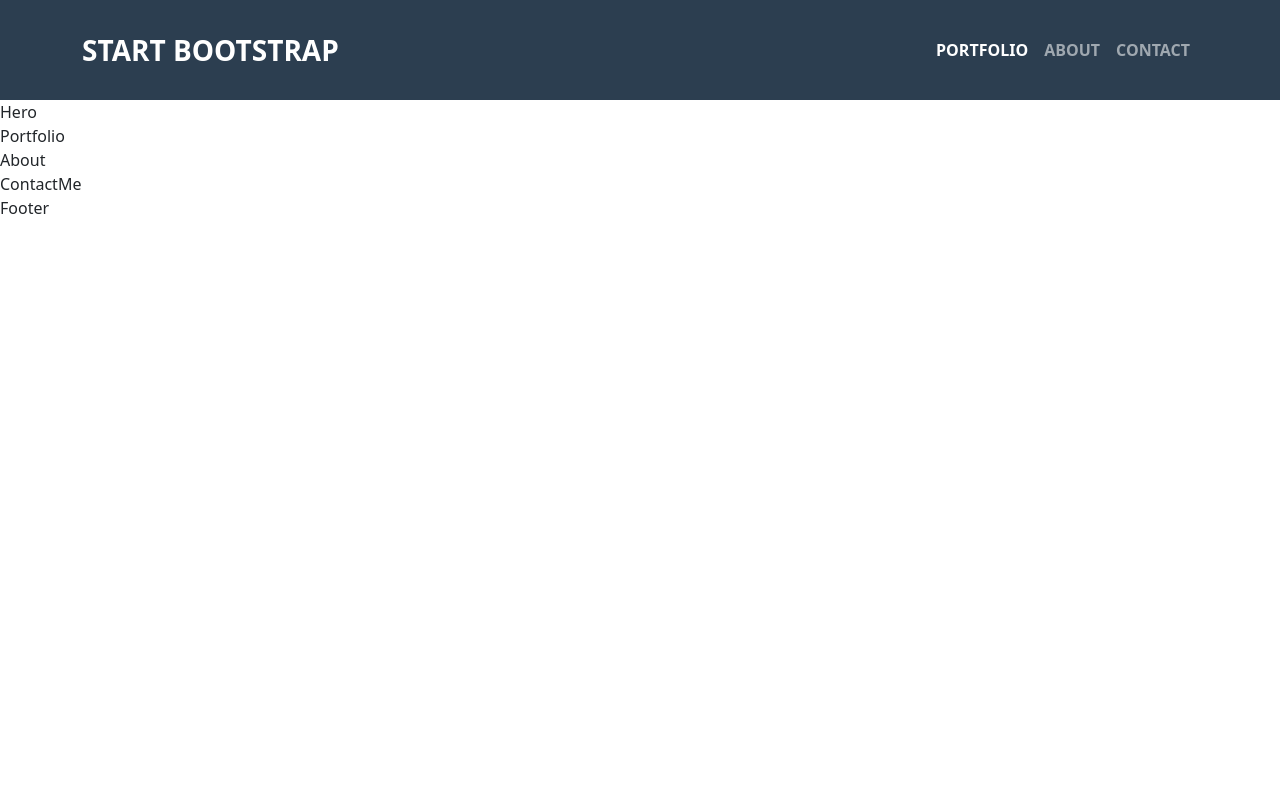
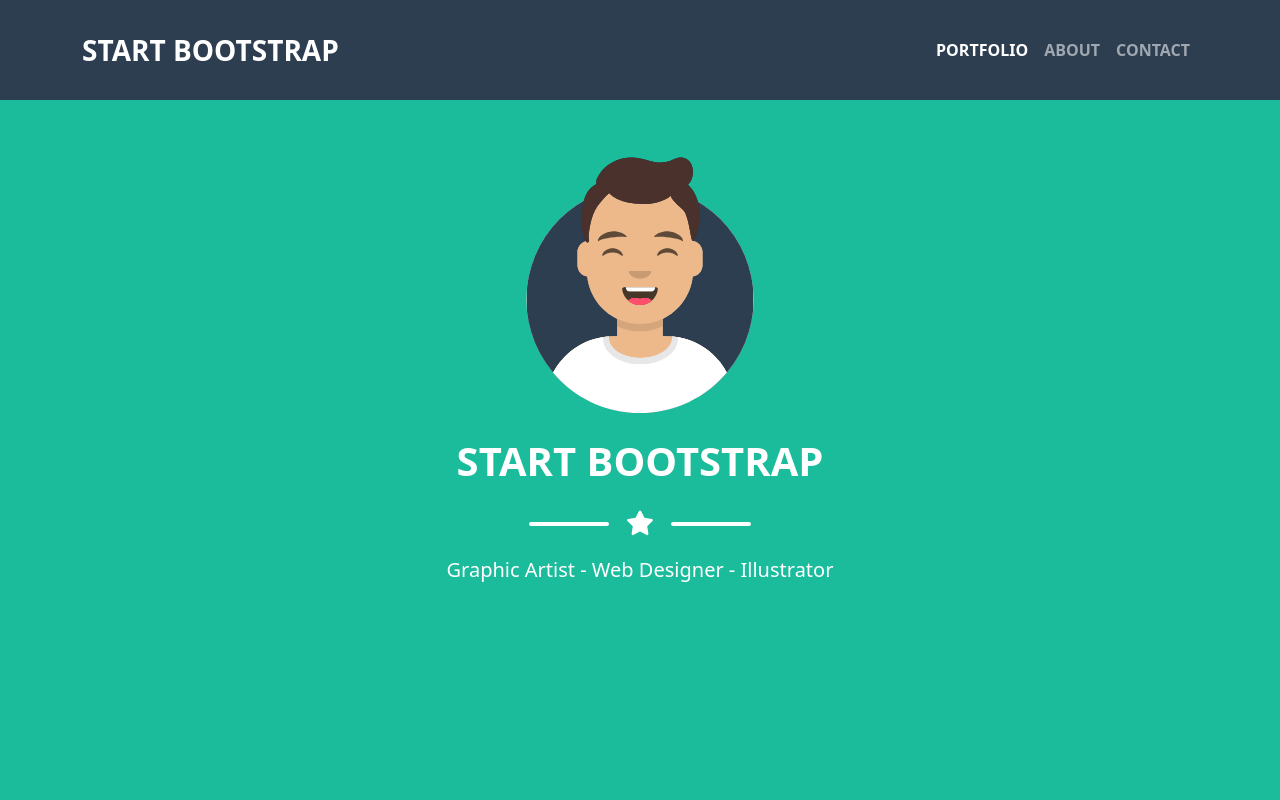
Before and after one commit to saba-alnaji/react1, a React (Vite) app: page / in a window 1280 px wide. Shown: the top 800 px of the page. Built offline with nearby package versions, Linux system fonts and the light colour scheme.

Commit message:
create hero

```diff
--- a/src/header/Header.jsx
+++ b/src/header/Header.jsx
@@ -4,7 +4,7 @@ import style from './header.module.css'
 export default function Header() {
   return (
     <>
-<nav className={`navbar navbar-expand-lg navbar-dark p-4 ${style.navbar}`}>
+<nav className={`${style.navbar} navbar navbar-expand-lg navbar-dark p-4 `}>
         <div className="container ">
           <a className="navbar-brand text-uppercase fw-bold fs-3 " href="#">Start Bootstrap</a>
           <button className="navbar-toggler" type="button" data-bs-toggle="collapse" data-bs-target="#navbarSupportedContent" aria-controls="navbarSupportedContent" aria-expanded="false" aria-label="Toggle navigation">
--- a/src/hero/Hero.jsx
+++ b/src/hero/Hero.jsx
@@ -1,7 +1,28 @@
 import React from 'react'
+import style from './hero.module.css'
+import personImg from './../assets/image/person.svg'
 
 export default function Hero() {
   return (
-    <div > Hero</div>
+    <section className={`${style.hero} text-white text-center py-5`}>
+      <div className='container d-flex align-items-center flex-column'>
+
+        <img src={personImg} className={`${style.image} mb-4`} />
+
+        <h1 className='text-uppercase fw-bold'>Start Bootstrap</h1>
+
+        <div className={`${style.divider} d-flex align-items-center justify-content-center my-3`}>
+          <div className={style.line}></div>
+          <svg xmlns="http://www.w3.org/2000/svg" viewBox="0 0 640 640" width="30"
+            height="30" fill="white" className="mx-3"><path d="M341.5 45.1C337.4 37.1 329.1 32 320.1 32C311.1 32 302.8 37.1 298.7 45.1L225.1 189.3L65.2 214.7C56.3 216.1 48.9 222.4 46.1 231C43.3 239.6 45.6 249 51.9 255.4L166.3 369.9L141.1 529.8C139.7 538.7 143.4 547.7 150.7 553C158 558.3 167.6 559.1 175.7 555L320.1 481.6L464.4 555C472.4 559.1 482.1 558.3 489.4 553C496.7 547.7 500.4 538.8 499 529.8L473.7 369.9L588.1 255.4C594.5 249 596.7 239.6 593.9 231C591.1 222.4 583.8 216.1 574.8 214.7L415 189.3L341.5 45.1z" /></svg>
+          <div className={style.line}></div>
+        </div>
+
+        <p className='fs-5'>
+          Graphic Artist - Web Designer - Illustrator
+        </p>
+
+      </div>
+    </section>
   )
 }
--- a/src/hero/hero.module.css
+++ b/src/hero/hero.module.css
@@ -0,0 +1,15 @@
+.hero {
+  background-color: #1abc9c;
+  min-height: 100vh;
+}
+
+.image {
+  width: 250px;
+}
+
+.divider .line {
+  width: 80px;
+  height: 4px;
+  background-color: #fff;
+  border-radius: 5px;
+}
```
Also changed, not shown: src/assets/image/person.svg (added).
